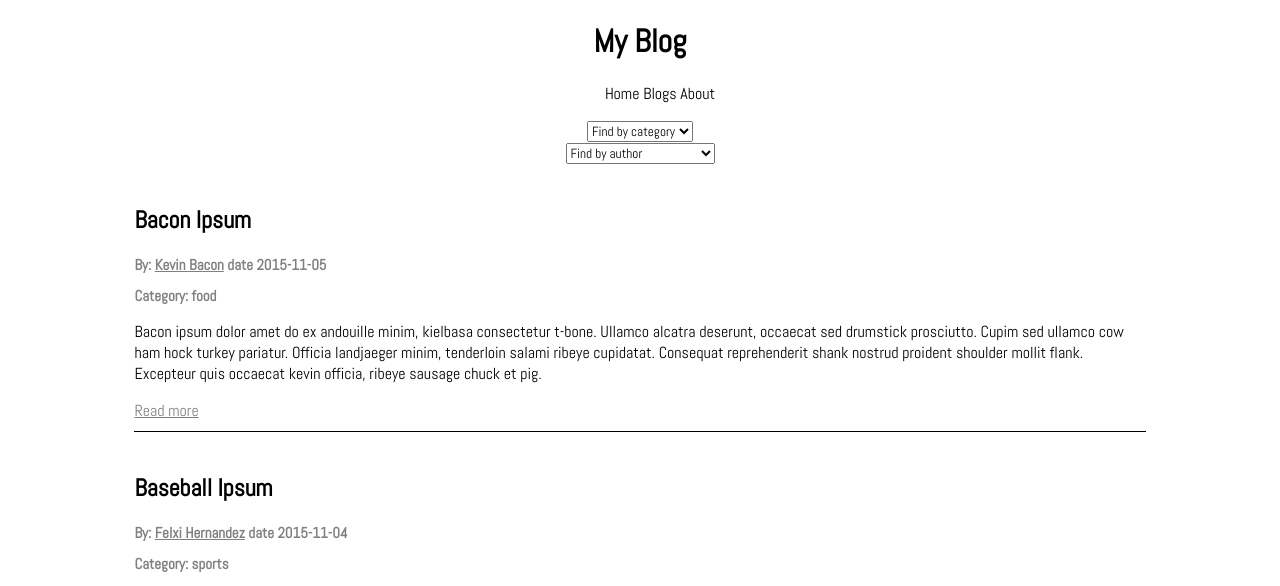
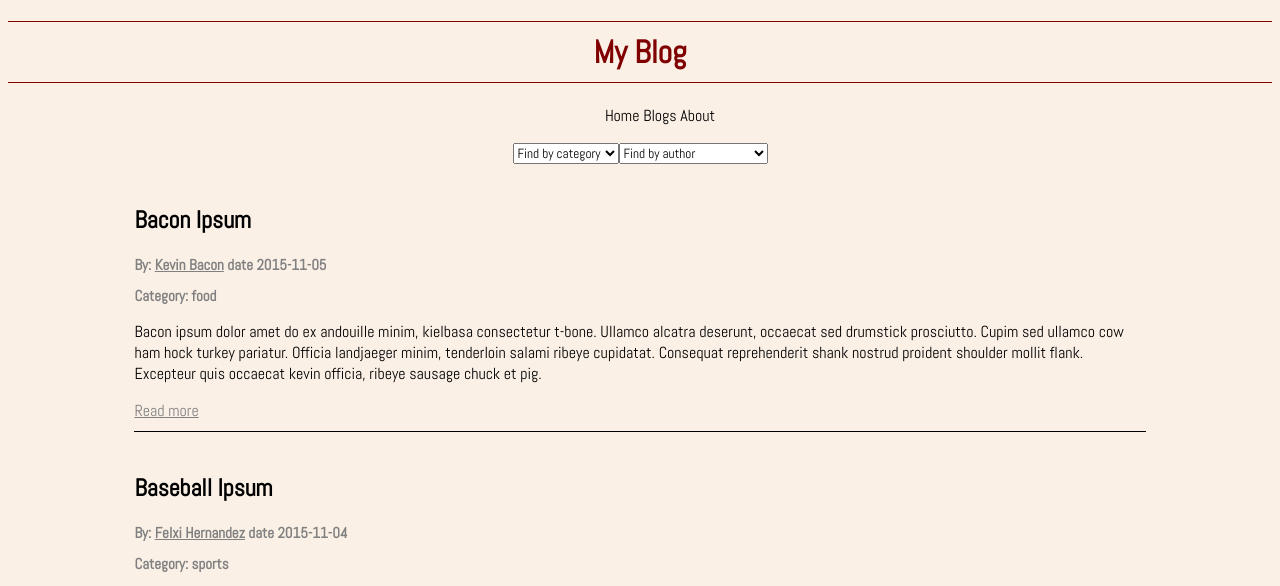
Before and after one commit to ardianajvazi/code-blog, a plain HTML site: page index.html in a window 1280 px wide. Shown: the top 586 px of the page. Drawn offline with nearby package versions, Linux system fonts and the light colour scheme.

Commit message:
changed style

```diff
--- a/css/style.css
+++ b/css/style.css
@@ -1,8 +1,22 @@
 *{
   font-family: 'Abel', sans-serif;
+
 }
 header{
   text-align: center;
+}
+header h1{
+  border-top: 1px solid;
+  border-bottom: 1px solid;
+  color: maroon;
+  padding:10px;
+}
+body{
+  background-color: linen;
+}
+#dropMenu{
+  display:inline-flex;
+  justify-content:space-around;
 }
 article {
   border-bottom:1px solid #000;
@@ -21,6 +35,7 @@ img {
 }
 
 nav li{
+  justify-content:space-around;
   margin-bottom: 50px;
   display: inline;
 }
--- a/index.html
+++ b/index.html
@@ -15,6 +15,7 @@
           <li>Blogs</li>
           <li>About</li>
         </ul>
+        <form>
             <section id='dropMenu'>
               <select id="filterCategories">
                 <option class="categories" value="none">Find by category</option>
```
